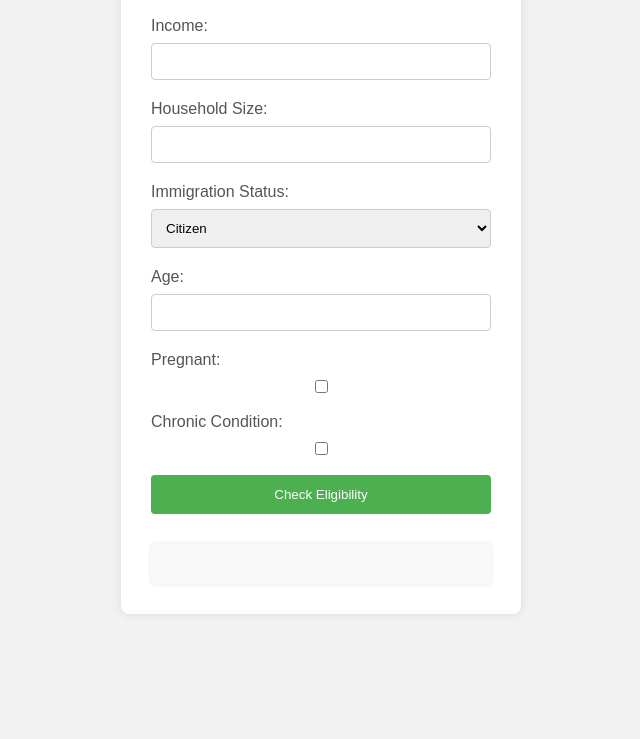
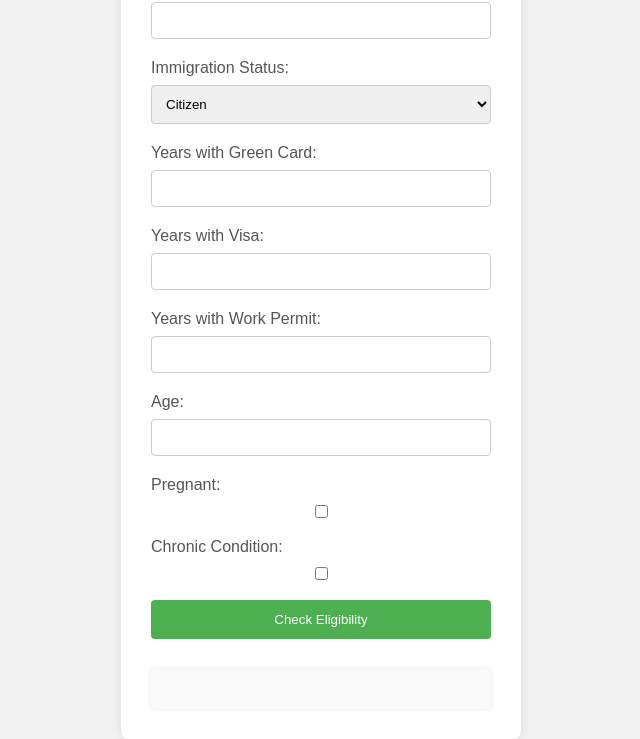
Before and after one commit to JoanG04/Maryland_Medicaid_Eligibility_Tool, a website: page index.html in a window 1280 px wide. Shown: the part 162-901 px from the top of the page, without its empty margins (319-959 px from the left). Before the commit the page ends 800 px from the top, so only its background shows below. Drawn offline with Linux system fonts and the light colour scheme.

Commit message:
Update index.html

```diff
--- a/index.html
+++ b/index.html
@@ -86,7 +86,6 @@
     </style>
 </head>
 <body>
-  <script src ="script.js"> </script>
     <div class="container">
         <h1>Healthcare Eligibility Checker</h1>
         <form id="applicantForm">
@@ -110,6 +109,15 @@
                 <option value="tps">TPS</option>
             </select>
 
+            <label for="green_card_years">Years with Green Card:</label>
+            <input type="number" id="green_card_years" name="green_card_years">
+
+            <label for="visa_years">Years with Visa:</label>
+            <input type="number" id="visa_years" name="visa_years">
+
+            <label for="work_permit_years">Years with Work Permit:</label>
+            <input type="number" id="work_permit_years" name="work_permit_years">
+
             <label for="age">Age:</label>
             <input type="number" id="age" name="age" required>
 
@@ -125,6 +133,6 @@
         <div id="result"></div>
     </div>
 
-
+    <script src="script.js"></script>
 </body>
 </html>
```
